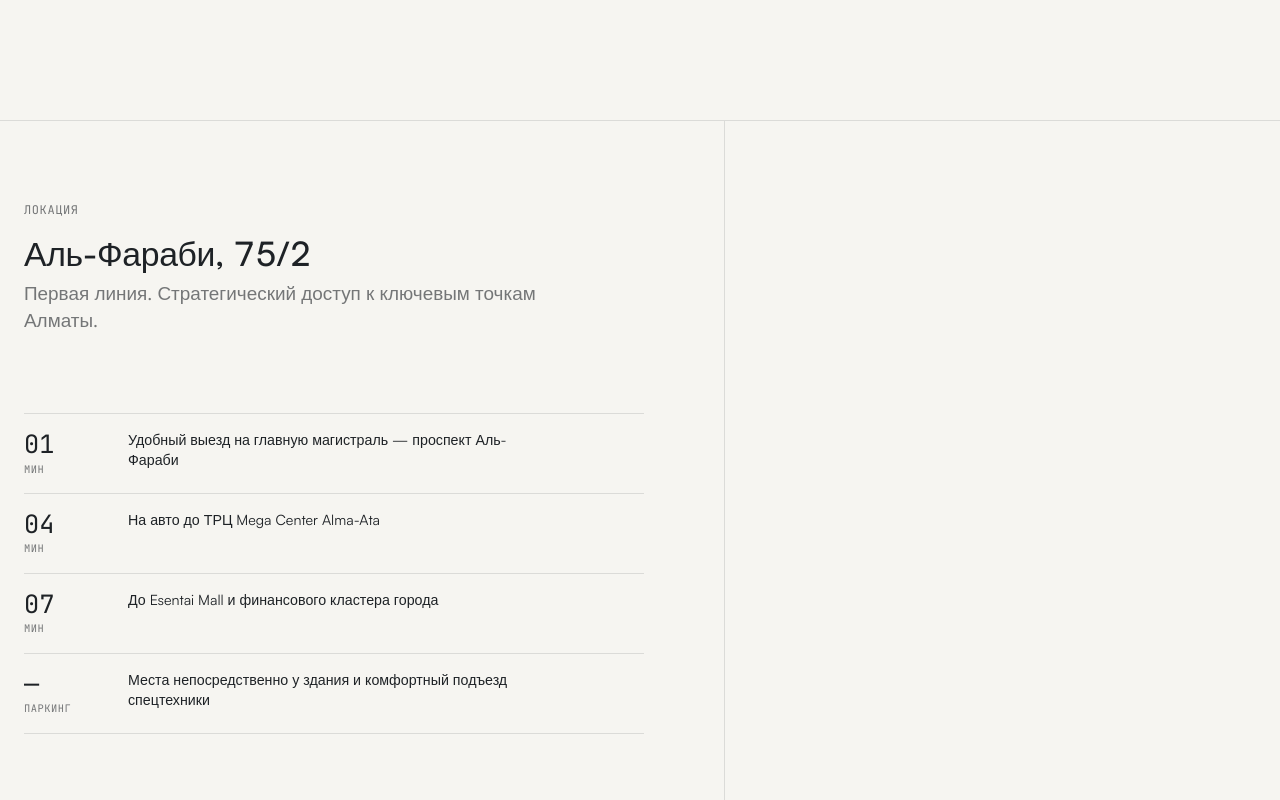
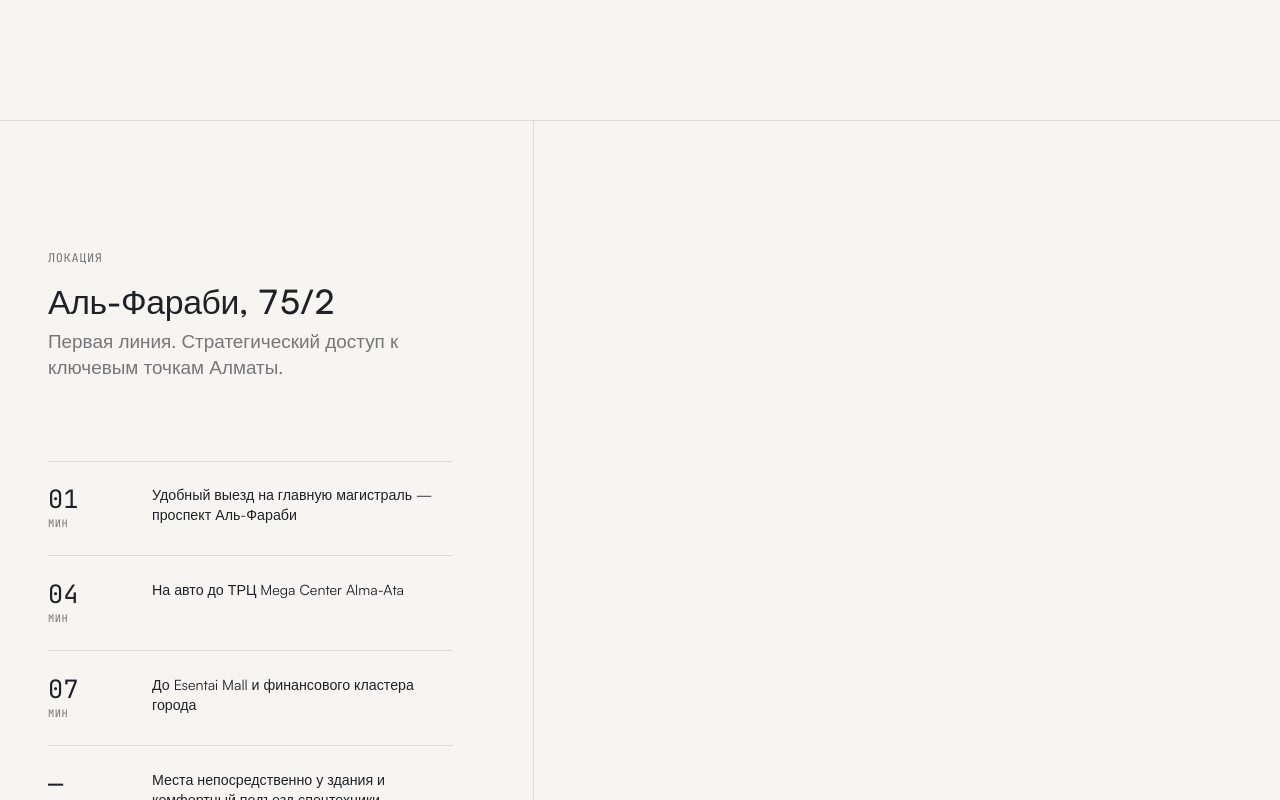
Before and after one commit to almassuleimenov/Vamos, a Next.js app: page / in a window 1280 px wide. Shown: the part 5240-6040 px from the top of the page. Built offline with nearby package versions, Linux system fonts and the light colour scheme.

Commit message:
Location

```diff
--- a/src/components/Location/Location.module.css
+++ b/src/components/Location/Location.module.css
@@ -8,24 +8,26 @@
   background-color: var(--loc-bg);
   border-top: 1px solid var(--loc-border);
   border-bottom: 1px solid var(--loc-border);
-  overflow: hidden;
+  overflow-x: hidden;
 }
 
 /*
-  Edge-to-Edge Grid:
-  Колонки 1 и 4 создают динамические отступы.
-  Колонка 2 - Контент (привязан к центру).
-  Колонка 3 - Карта (занимает свою половину, а затем мы растягиваем её вправо).
+  Асимметричный сплит.
+  Левая колонка занимает 5 долей, правая — 7.
 */
 .grid {
   display: grid;
-  grid-template-columns: minmax(var(--space-md), 1fr) minmax(auto, 700px) minmax(auto, 700px) minmax(0, 1fr);
+  grid-template-columns: 5fr 7fr;
+  width: 100%;
 }
 
 /* --- Контент (Левая часть) --- */
 .content {
-  grid-column: 2 / 3;
-  padding: var(--space-xl) var(--space-xl) var(--space-xl) 0;
+  /* Динамический паддинг: прижимаем левый край контента точно к сетке 1440px контейнера */
+  padding-left: max(var(--space-lg), calc((100vw - 1440px) / 2));
+  padding-right: var(--space-xl);
+  padding-top: var(--space-xxl);
+  padding-bottom: var(--space-xxl);
   display: flex;
   flex-direction: column;
   justify-content: center;
@@ -33,14 +35,14 @@
 
 .header {
   margin-bottom: var(--space-xl);
-  opacity: 0;
-  transform: translateY(15px);
-  transition: opacity 0.6s ease, transform 0.6s ease;
 }
 
-.visible .header {
-  opacity: 1;
-  transform: translateY(0);
+/* Обертка для кинематографичного выезда текста */
+.mask {
+  overflow: hidden;
+  padding-bottom: 0.1em;
+  margin-bottom: -0.1em;
+  will-change: transform;
 }
 
 .eyebrow {
@@ -51,6 +53,7 @@
   letter-spacing: 0.05em;
   color: var(--loc-muted);
   margin-bottom: var(--space-sm);
+  will-change: transform;
 }
 
 .title {
@@ -61,6 +64,7 @@
   letter-spacing: -0.01em;
   color: var(--text);
   margin-bottom: var(--space-xs);
+  will-change: transform;
 }
 
 .subtitle {
@@ -69,35 +73,46 @@
   color: var(--loc-muted);
   line-height: 1.4;
   max-width: 90%;
+  will-change: transform;
 }
 
 /* --- Таблица преимуществ --- */
 .advantages {
+  position: relative;
   display: flex;
   flex-direction: column;
-  border-top: 1px solid var(--loc-border);
+}
+
+/* Физические линии бордеров (GPU) */
+.advBorderTop,
+.advBorderBottom {
+  position: absolute;
+  left: 0;
+  width: 100%;
+  height: 1px;
+  background-color: var(--loc-border);
+  transform-origin: left center;
+  will-change: transform;
+}
+
+.advBorderTop {
+  top: 0;
+}
+
+.advBorderBottom {
+  bottom: 0;
 }
 
 .advantageItem {
+  position: relative;
   display: grid;
   grid-template-columns: 80px 1fr;
   gap: var(--space-md);
-  padding: var(--space-sm) 0;
-  border-bottom: 1px solid var(--loc-border);
+  padding: var(--space-md) 0;
   align-items: flex-start;
-
-  opacity: 0;
-  transform: translateY(10px);
-  transition: opacity 0.6s ease, transform 0.6s ease;
+  will-change: transform, opacity;
 }
 
-.visible .advantageItem:nth-child(1) { transition-delay: 0.1s; }
-.visible .advantageItem:nth-child(2) { transition-delay: 0.15s; }
-.visible .advantageItem:nth-child(3) { transition-delay: 0.2s; }
-.visible .advantageItem:nth-child(4) { transition-delay: 0.25s; }
-.visible .advantageItem { opacity: 1; transform: translateY(0); }
-
-/* Компактные цифры */
 .advMetric {
   display: flex;
   flex-direction: column;
@@ -128,21 +143,22 @@
   max-width: 400px;
 }
 
-/* --- Карта (Правая часть - Edge to Edge) --- */
-.mapWrapper {
-  /* Карта занимает свою колонку и пробивает пустое пространство до правого края экрана */
-  grid-column: 3 / 5;
+/* --- Карта (Правая часть) --- */
+.mapContainer {
   position: relative;
-  min-height: 400px; /* Компактная высота */
+  width: 100%;
   height: 100%;
   border-left: 1px solid var(--loc-border);
-
-  opacity: 0;
-  transition: opacity 0.8s ease 0.3s;
+  overflow: hidden;
 }
 
-.visible .mapWrapper {
-  opacity: 1;
+.mapWrapper {
+  position: absolute;
+  inset: 0;
+  width: 100%;
+  height: 100%;
+  will-change: transform, opacity;
+  transform-origin: center center;
 }
 
 .iframe {
@@ -152,24 +168,24 @@
   height: 100%;
   border: none;
   filter: var(--loc-map-filter);
-  transition: filter 0.4s ease;
+  transition: filter 0.6s cubic-bezier(0.16, 1, 0.3, 1);
 }
 
-.mapWrapper:hover .iframe {
-  filter: none;
+@media (hover: hover) and (pointer: fine) {
+  .mapContainer:hover .iframe {
+    filter: none;
+  }
+  .mapContainer:hover .mapOverlay {
+    pointer-events: none;
+  }
 }
 
-/* Оверлей-заглушка от случайного скролла */
+/* Оверлей-заглушка от случайного скролла колесиком */
 .mapOverlay {
   position: absolute;
   inset: 0;
   z-index: 10;
   background: transparent;
-  transition: background-color 0.3s ease;
-}
-
-.mapWrapper:hover .mapOverlay {
-  pointer-events: none;
 }
 
 /* --- Адаптив --- */
@@ -179,17 +195,24 @@
   }
 
   .content {
-    grid-column: 1 / -1;
-    padding: var(--space-xl) var(--space-md);
+    /* На планшетах возвращаем стандартные отступы */
+    padding: var(--space-xl) var(--space-lg);
     max-width: 700px;
     margin: 0 auto;
+    width: 100%;
   }
 
-  .mapWrapper {
-    grid-column: 1 / -1;
+  .mapContainer {
+    border-left: none;
+    border-top: 1px solid var(--loc-border);
     height: 50vh;
     min-height: 400px;
-    border-left: none;
-    border-top: 1px solid var(--loc-border);
+    position: relative;
   }
 }
+
+@media (max-width: 768px) {
+  .content {
+    padding: var(--space-xl) var(--space-md);
+  }
+}
--- a/src/components/Location/Location.tsx
+++ b/src/components/Location/Location.tsx
@@ -1,6 +1,6 @@
 'use client';
 
-import { useEffect, useRef, useState } from 'react';
+import { motion, useReducedMotion } from 'framer-motion';
 import styles from './Location.module.css';
 
 const advantages = [
@@ -10,58 +10,106 @@ const advantages = [
   { time: '—', unit: 'паркинг', desc: 'Места непосредственно у здания и комфортный подъезд спецтехники' },
 ];
 
+const customEase = [0.16, 1, 0.3, 1] as any;
+
 export default function Location() {
-  const [isVisible, setIsVisible] = useState(false);
-  const sectionRef = useRef<HTMLElement>(null);
+  const shouldReduceMotion = useReducedMotion();
 
-  useEffect(() => {
-    const observer = new IntersectionObserver(
-      ([entry]) => {
-        if (entry.isIntersecting) {
-          setIsVisible(true);
-          observer.disconnect();
-        }
+  // Хореография левой колонки
+  const containerVariants = {
+    hidden: { opacity: 0 },
+    show: {
+      opacity: 1,
+      transition: { staggerChildren: 0.12, delayChildren: 0.1 },
     },
-      { threshold: 0.15 }
-    );
+  };
 
-    if (sectionRef.current) observer.observe(sectionRef.current);
-    return () => observer.disconnect();
-  }, []);
+  // Mask Reveal для типографики
+  const textVariants = {
+    hidden: { y: shouldReduceMotion ? 0 : '100%', opacity: shouldReduceMotion ? 0 : 1 },
+    show: {
+      y: '0%',
+      opacity: 1,
+      transition: { duration: 1.2, ease: customEase }
+    },
+  };
+
+  // Элементы списка (смещение + фейд)
+  const itemVariants = {
+    hidden: { opacity: 0, y: shouldReduceMotion ? 0 : 16 },
+    show: {
+      opacity: 1,
+      y: 0,
+      transition: { duration: 0.8, ease: customEase }
+    },
+  };
+
+  // GPU-линии (transform: scaleX)
+  const lineVariants = {
+    hidden: { scaleX: 0 },
+    show: {
+      scaleX: 1,
+      transition: { duration: 1.2, ease: customEase }
+    },
+  };
 
   return (
-    <section
-      ref={sectionRef}
-      className={`${styles.location} ${isVisible ? styles.visible : ''}`}
-      id="location"
-    >
+    <section className={styles.location} id="location">
       <div className={styles.grid}>
 
-        {/* Левая колонка: Компактный контент */}
-        <div className={styles.content}>
+        {/* Левая колонка: Контент */}
+        <motion.div
+          className={styles.content}
+          variants={containerVariants}
+          initial="hidden"
+          whileInView="show"
+          viewport={{ once: true, amount: 0.3 }}
+        >
           <div className={styles.header}>
-            <span className={styles.eyebrow}>Локация</span>
-            <h2 className={styles.title}>Аль-Фараби, 75/2</h2>
-            <p className={styles.subtitle}>
+            <div className={styles.mask}>
+              <motion.span variants={textVariants} className={styles.eyebrow}>
+                Локация
+              </motion.span>
+            </div>
+            <div className={styles.mask}>
+              <motion.h2 variants={textVariants} className={styles.title}>
+                Аль-Фараби, 75/2
+              </motion.h2>
+            </div>
+            <div className={styles.mask}>
+              <motion.p variants={textVariants} className={styles.subtitle}>
                 Первая линия. Стратегический доступ к ключевым точкам Алматы.
-            </p>
+              </motion.p>
+            </div>
           </div>
 
           <div className={styles.advantages}>
+            {/* Верхняя линия таблицы */}
+            <motion.div variants={lineVariants} className={styles.advBorderTop} />
+
             {advantages.map((adv, idx) => (
-              <div key={idx} className={styles.advantageItem}>
+              <motion.div key={idx} variants={itemVariants} className={styles.advantageItem}>
                 <div className={styles.advMetric}>
                   <span className={styles.advTime}>{adv.time}</span>
                   <span className={styles.advUnit}>{adv.unit}</span>
                 </div>
                 <p className={styles.advDesc}>{adv.desc}</p>
-              </div>
+                {/* Линия-разделитель (GPU) */}
+                <motion.div variants={lineVariants} className={styles.advBorderBottom} />
+              </motion.div>
             ))}
           </div>
-        </div>
+        </motion.div>
 
-        {/* Правая колонка: Карта без полей (Edge-to-Edge) */}
-        <div className={styles.mapWrapper}>
+        {/* Правая колонка: Карта без полей */}
+        <div className={styles.mapContainer}>
+          <motion.div
+            className={styles.mapWrapper}
+            initial={{ opacity: 0, scale: shouldReduceMotion ? 1 : 1.05 }}
+            whileInView={{ opacity: 1, scale: 1 }}
+            viewport={{ once: true, amount: 0.2 }}
+            transition={{ duration: 1.4, ease: customEase, delay: 0.2 }}
+          >
             <iframe
               src="https://yandex.ru/map-widget/v1/?um=constructor%3Aada5da585ebbb52d3fa1f5891ed2c2bd36e31f458c17ca3e374b11a4efb8a3b9&amp;source=constructor"
               className={styles.iframe}
@@ -69,6 +117,7 @@ export default function Location() {
               loading="lazy"
             />
             <div className={styles.mapOverlay} />
+          </motion.div>
         </div>
 
       </div>
```
Lines whose indentation alone changed are shown as unchanged.
